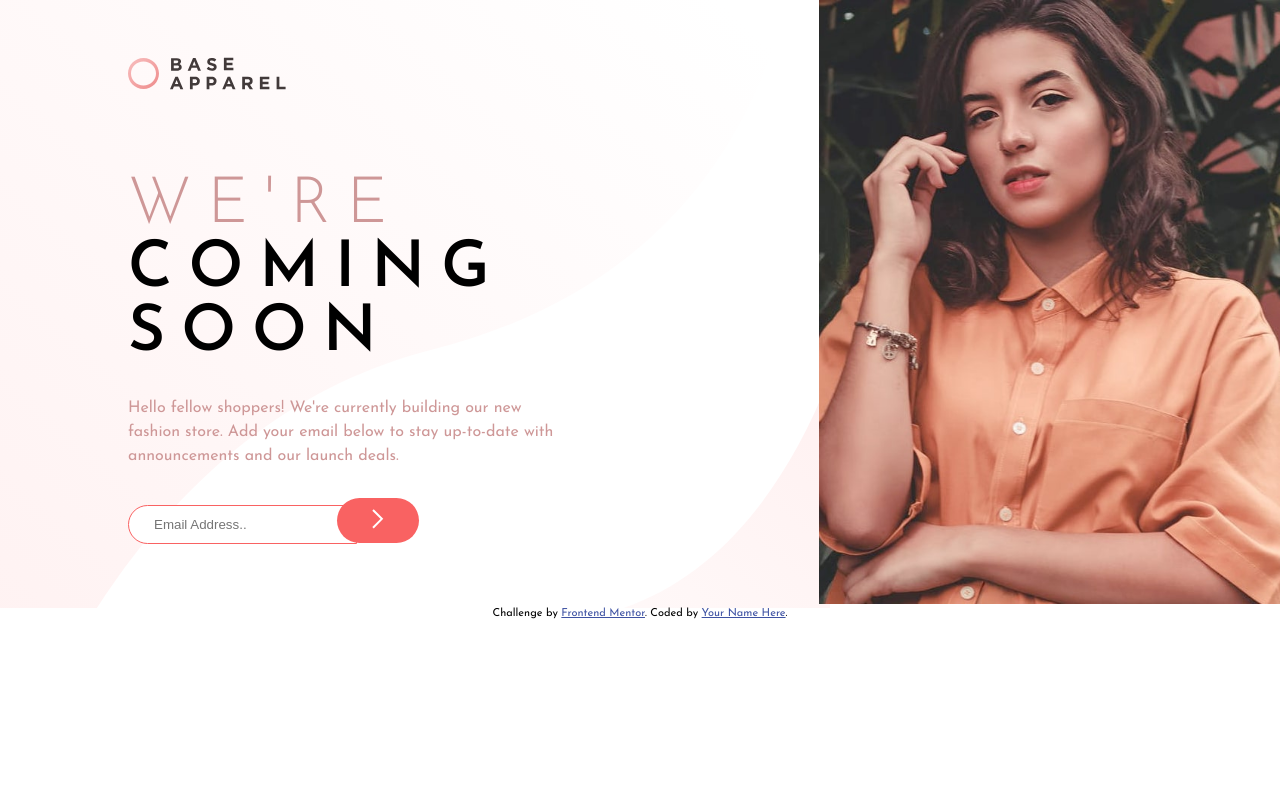
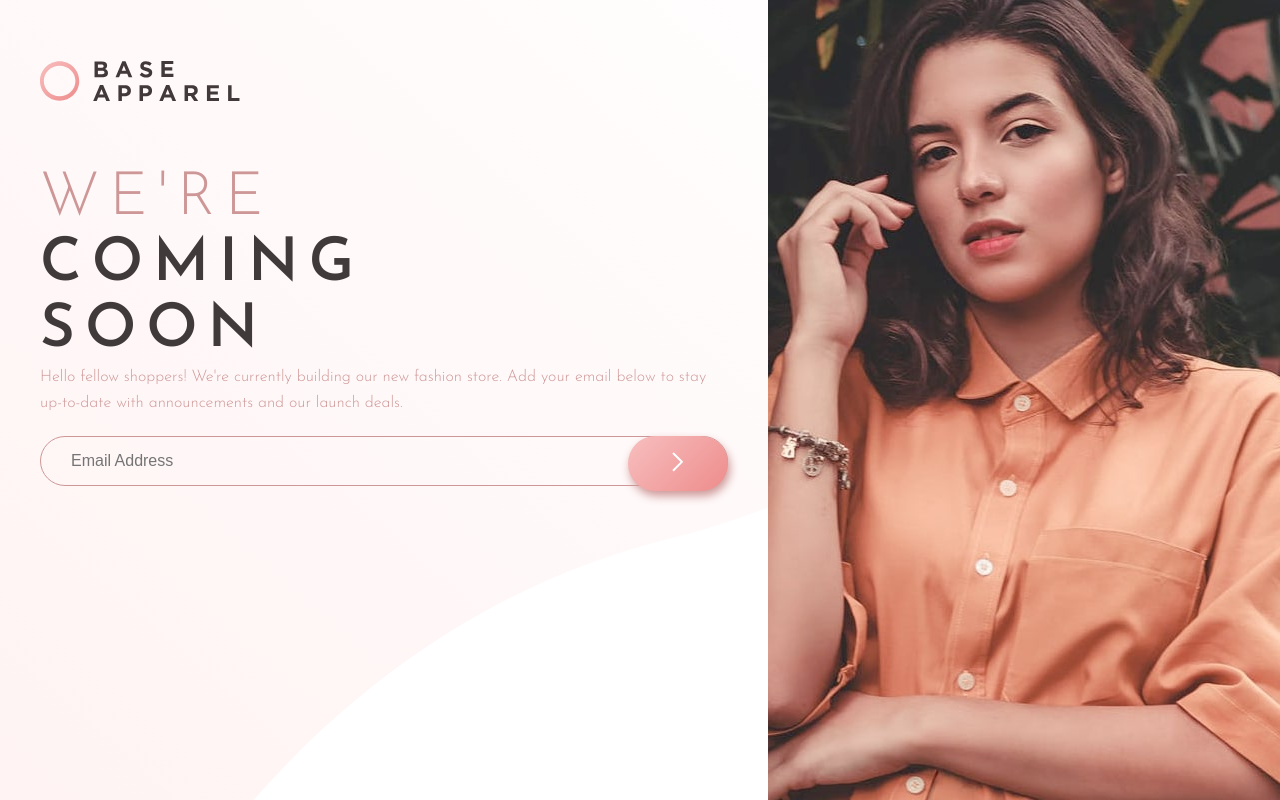
Before and after one commit to farukwebcode21/base-apparel-coming-soon-master, a plain HTML site: page index.html in a window 1280 px wide. Drawn offline with Linux system fonts and the light colour scheme.

Commit message:
base-apparel-comming-soon-master start

```diff
--- a/index.html
+++ b/index.html
@@ -15,42 +15,39 @@
     <link rel="stylesheet" href="style.css" />
   </head>
   <body>
-    <main class="main-area">
-      <section class="text-section">
-        <nav>
-          <img src="./images/logo.svg" alt="logo" />
-        </nav>
-        <article>
-          <h1>
-            <span> We're</span><br />
-            coming<br />
-            soon
-          </h1>
+    <section class="container">
+      <div class="left">
+        <div class="inner-container">
+          <img id="logo" src="./images/logo.svg" alt="logo" />
+          <!-- <img
+            class="bg-mobile"
+            src="./images/hero-mobile.jpg"
+            alt="background mobile"
+          /> -->
+          <h1><span>We're</span><br />coming<br />soon</h1>
           <p>
-            Hello fellow shoppers! We're currently building our new
-            <br />fashion store. Add your email below to stay up-to-date with<br />
-            announcements and our launch deals.
+            Hello fellow shoppers! We're currently building our new fashion
+            store. Add your email below to stay up-to-date with announcements
+            and our launch deals.
           </p>
-          <form>
-            <input type="email" placeholder="Email Address.." />
-            <button>
-              <img id="arrow" src="./images/icon-arrow.svg" alt="arrow" />
-            </button>
+          <form id="form">
+            <input id="email" type="email" placeholder="Email Address" />
+            <img class="error-icon" src="./images/icon-error.svg" alt="error" />
+            <button><img src="./images/icon-arrow.svg" alt="arrow" /></button>
+            <small>Please provide a valid email</small>
           </form>
-        </article>
-      </section>
-      <section class="img-section">
-        <img src="./images/hero-desktop.jpg" alt="hero" />
-      </section>
-    </main>
+        </div>
+      </div>
+      <div class="right bg-image"></div>
+    </section>
 
-    <footer>
+    <!-- <footer>
       <p class="attribution">
         Challenge by
         <a href="https://www.frontendmentor.io?ref=challenge" target="_blank"
           >Frontend Mentor</a
         >. Coded by <a href="#">Your Name Here</a>.
       </p>
-    </footer>
+    </footer> -->
   </body>
 </html>
--- a/style.css
+++ b/style.css
@@ -12,65 +12,102 @@
 }
 body {
   font-family: "Josefin Sans", sans-serif;
+  font-size: 16px;
+  background-image: url("./images/bg-pattern-desktop.svg");
+  background-size: cover;
 }
-.main-area {
+.container {
   display: flex;
-  align-items: center;
-  background-image: url("./images/bg-pattern-desktop.svg");
-  background-repeat: no-repeat;
+  height: 100vh;
 }
-.text-section {
+.left {
   width: 60%;
-  margin-left: 10%;
+  padding: 0 40px;
 }
-.text-section nav img {
-  margin: 0 0 80px 0;
+#logo {
+  margin: 60px 0;
+  width: 200px;
+}
+h1 {
+  font-size: 60px;
+  letter-spacing: 10px;
+  text-transform: uppercase;
+  color: var(--Dark-Grayish-Red);
+  line-height: 1.1;
+}
+h1 span {
+  color: var(--Desaturated-Red);
+  font-weight: 200;
+}
+p {
+  color: var(--Desaturated-Red);
+  line-height: 26px;
+  font-weight: 200;
+}
+/* #form
+#email */
+form.error {
 }
 
-article h1 {
-  font-size: 4rem;
-  text-transform: uppercase;
-  letter-spacing: 1rem;
-  margin-bottom: 20px;
-  font-weight: 600;
+form {
+  position: relative;
+  margin-top: 20px;
 }
-article h1 span {
+input {
+  background-color: transparent;
+  border: 1px solid var(--Desaturated-Red);
+  border-radius: 50px;
+  width: 100%;
+  padding: 15px 30px;
+  height: 50px;
+  font-size: 16px;
+}
+form.error input {
+  border: 2px solid var(--Soft-Red);
+}
+button {
+  background-image: linear-gradient(135deg, hsl(0, 80%, 86%), hsl(0, 74%, 74%));
+  box-shadow: 2px 5px 10px var(--Desaturated-Red);
+  border: none;
+  border-radius: 50px;
+  padding: 15px;
+  width: 100px;
+  position: absolute;
+  top: 0;
+  right: 0;
+  height: 55px;
+  transition: opacity 0.2s ease;
+  cursor: pointer;
+}
+button:hover {
+  opacity: 0.6;
+}
+.error-icon {
+  display: none;
+  position: absolute;
+  top: 15px;
+  right: 110px;
+}
+form.error .error-icon {
+  display: block;
+}
+small {
+  display: none;
+  margin-top: 20px;
+  margin-left: 20px;
   color: var(--Desaturated-Red);
-  letter-spacing: 1rem;
-  font-weight: 300;
 }
-article p {
-  padding: 10px 20px 20px 0;
-  color: var(--Desaturated-Red);
-  font-size: 16px;
-  line-height: 1.5rem;
+form.error small {
+  display: block;
 }
-/* image section */
-.img-section {
+.right {
   width: 40%;
 }
-.img-section img {
-  width: 100%;
-  height: auto;
-  scrollbar-width: none;
+.bg-image {
+  background-image: url("./images/hero-desktop.jpg");
+  background-size: cover;
+  background-position: center center;
 }
-input[type="email"] {
-  padding: 11px 25px;
-  margin: 8px 0;
-  border-radius: 20px 0 0 20px;
-  border: 1px solid var(--Soft-Red);
-}
-
-button {
-  padding: 11px 35px;
-  background-color: var(--Soft-Red);
-  border: none;
-  border-radius: 25px;
-  margin-left: -25px;
-  cursor: pointer;
-  margin-top: 10px;
-}
-
 /* footer  */
 .attribution {
   font-size: 11px;
```
